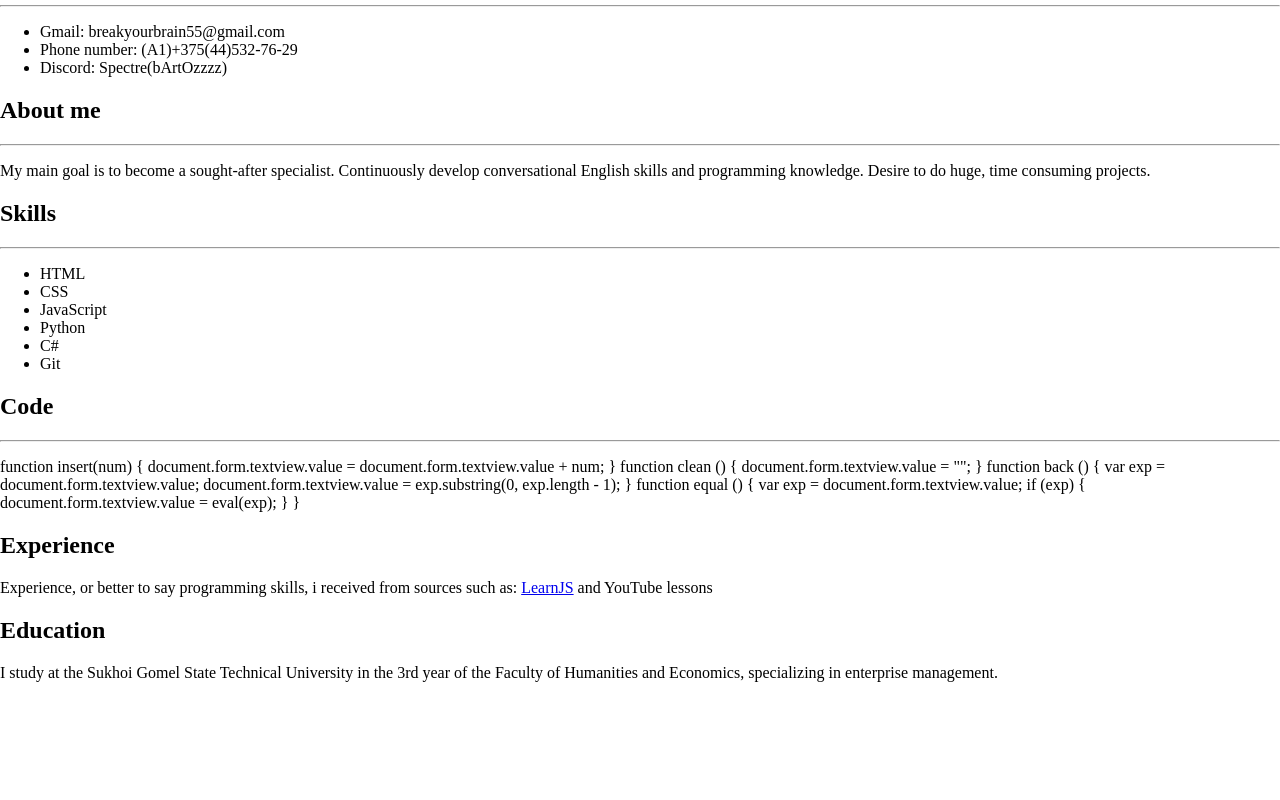
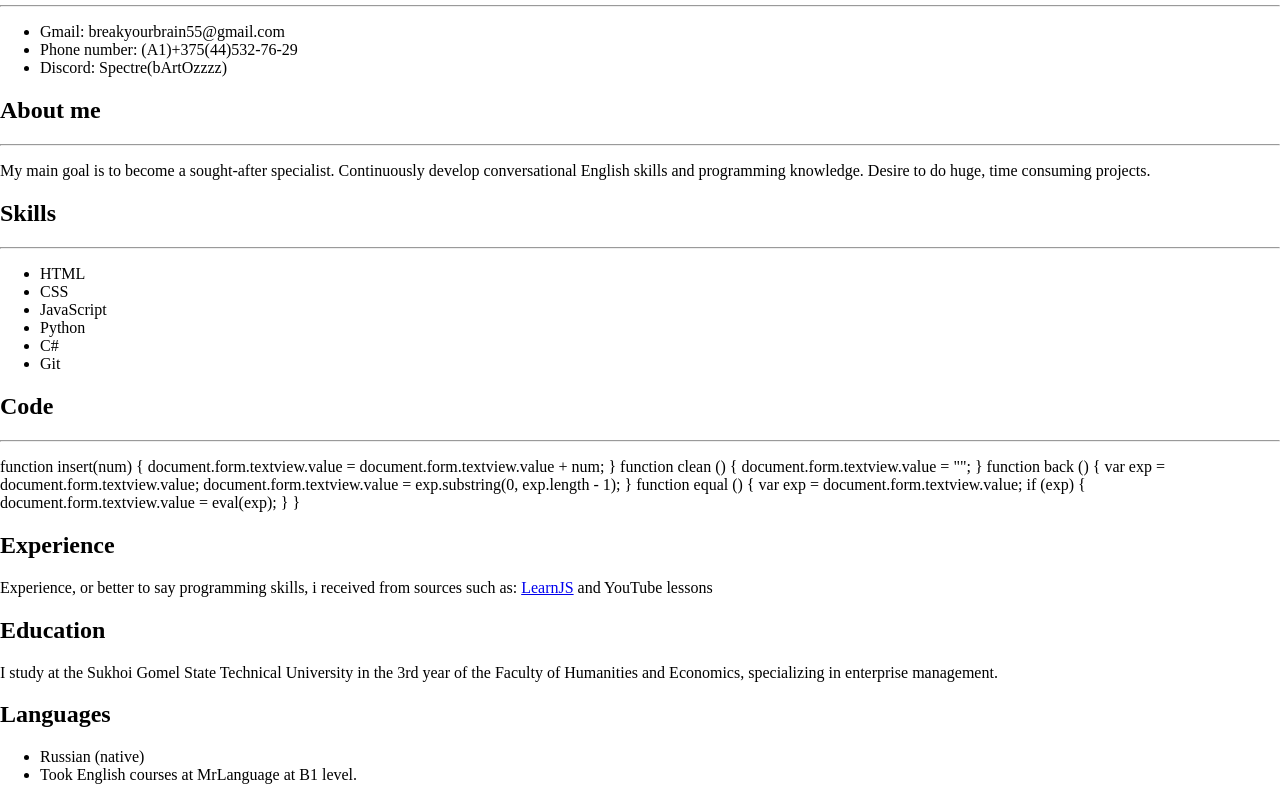
Before and after one commit to bArtOzzzz/rsschool-cv, a plain HTML site: page index.html in a window 1280 px wide. Shown: the part 511-1311 px from the top of the page. Before the commit the page ends 1209 px from the top, so only its background shows below. Drawn offline with Linux system fonts and the light colour scheme.

Commit message:
feat: add new block languages

```diff
--- a/index.html
+++ b/index.html
@@ -71,5 +71,12 @@
 		<p>I study at the Sukhoi Gomel State Technical University in the 3rd year of the
 			Faculty of Humanities and Economics, specializing in enterprise management.</p>
 	</section>
+	<section class="languages">
+		<h2>Languages</h2>
+		<ul>
+			<li>Russian (native)</li>
+			<li>Took English courses at MrLanguage at B1 level.</li>
+		</ul>
+	</section>
 </body>
 </html>
```
